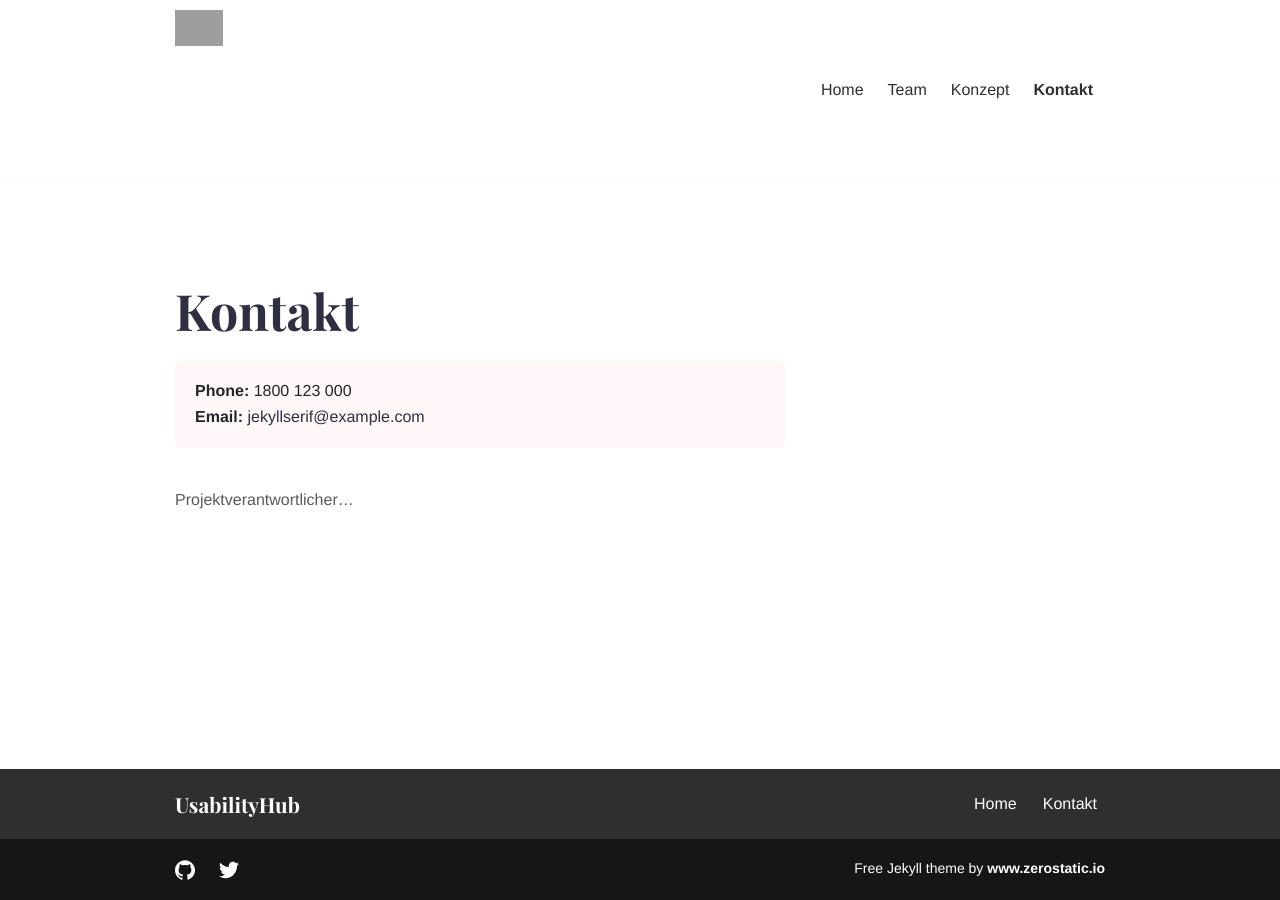
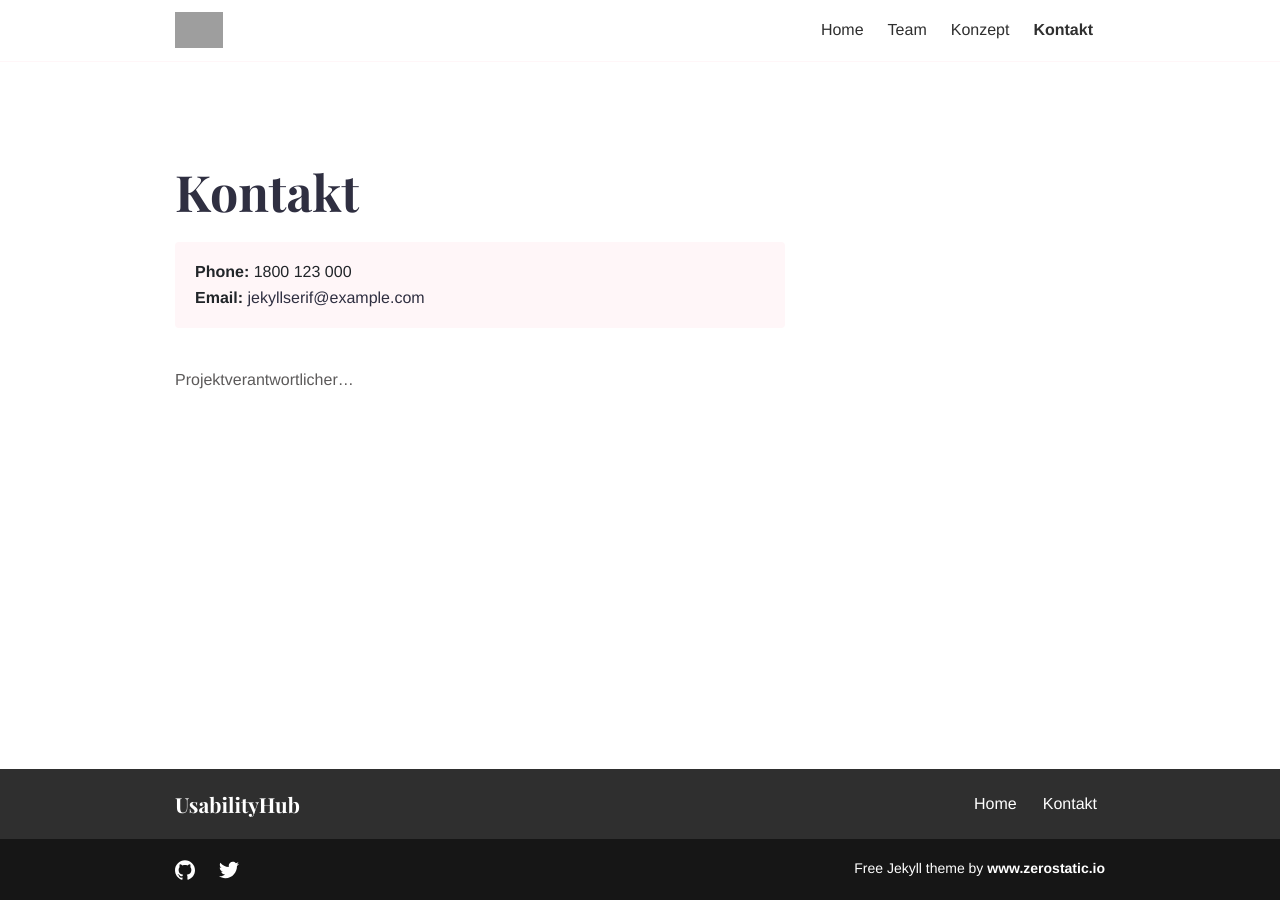
Before and after one commit to ZsanettMed/happy-plankton-d87df, a Jekyll site: the page built from contact.md, in a window 1280 px wide. Built offline with Jekyll 4.4.1, drawn with Linux system fonts in a browser that asks for light colours; grey boxes are pictures that could not be loaded.

Commit message:
_logo.scss: changed

```diff
--- a/_sass/components/_logo.scss
+++ b/_sass/components/_logo.scss
@@ -2,16 +2,16 @@
   display: none;
   @include media-breakpoint-up(sm) {
     display: block;
-    width: 80px;
-    height: 160px;
+    width: 100%;
+    height: 100%;
   }
   img {
     max-width: unset;
   }
   a {
     display: block;
-    width: 80px;
-    height: 160px;
+    width: 100%;
+    height: 100%;
   }
 }
 .logo-mobile {
```
